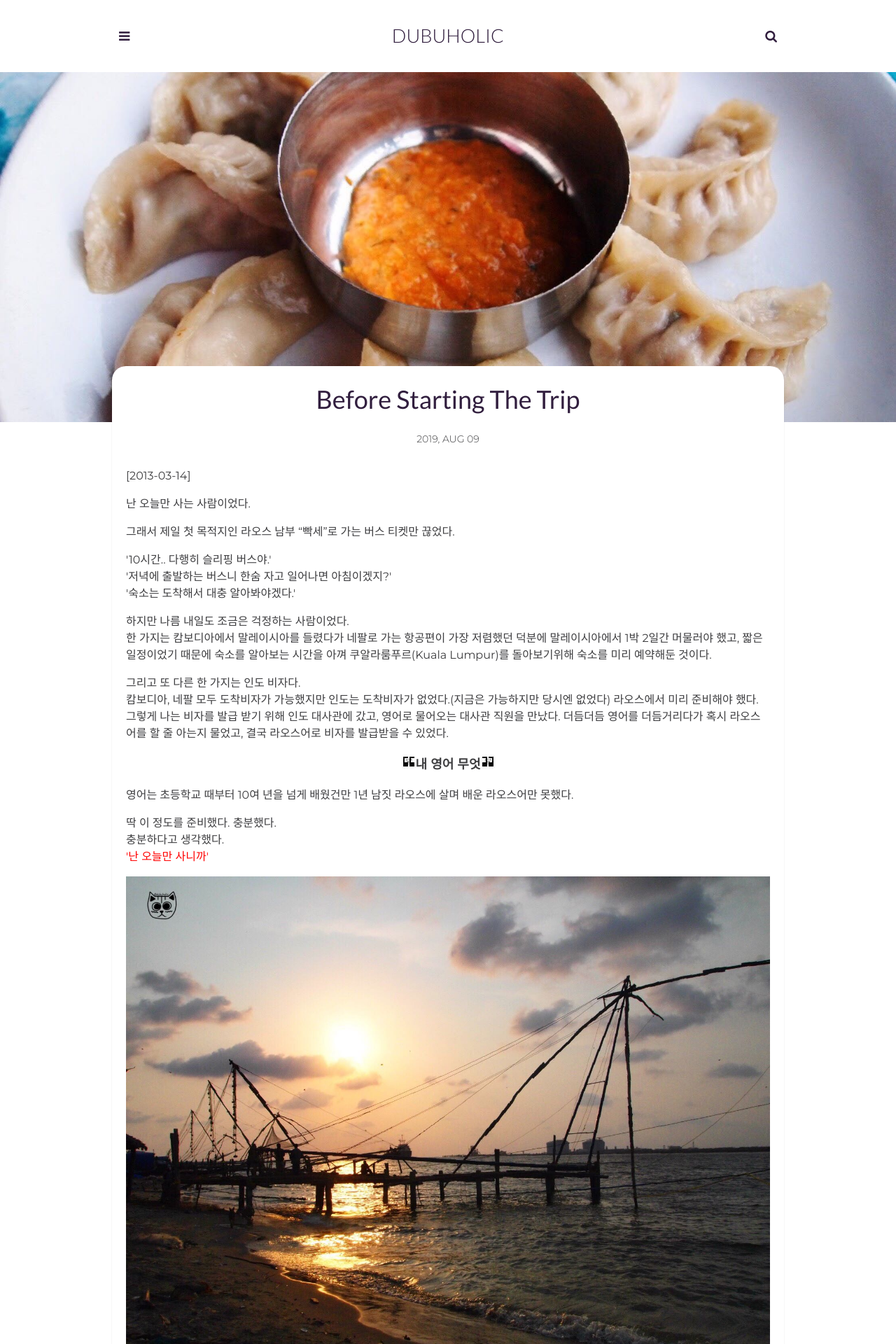
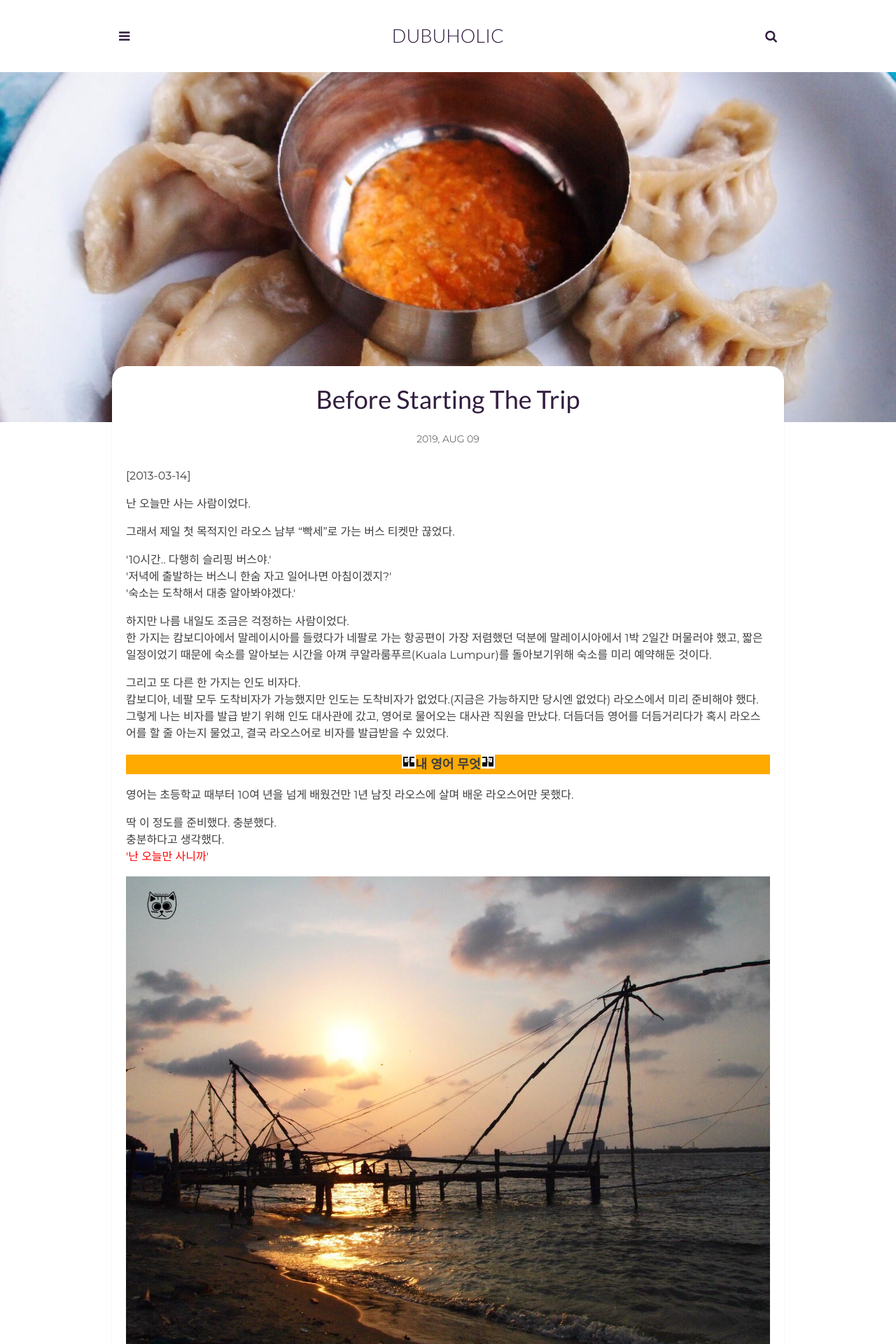
Before and after one commit to HAEZZA/HAEZZA.github.io, a Jekyll site: the page built from _posts/2019-08-12-Prepare.markdown, in a window 1280 px wide. Shown: the top 1920 px of the page at 70% size. Built offline with Jekyll 4.4.1, drawn with Linux system fonts in a browser that asks for light colours; comment, search, counter and statistics services are not loaded.

Commit message:
css page-quote 수정

```diff
--- a/assets/css/main.css
+++ b/assets/css/main.css
@@ -982,7 +982,8 @@ pre {
   text-align: center;
   font-size: large;
   font-weight: bold;
-  padding: 0 100px; }
+  padding: 0 100px;
+  background-color: #ffaa00; }
 
 .page-quote:before {
   content: url("../img/left-quote.jpg");
--- a/assets/css/sass/parts/post-page.scss
+++ b/assets/css/sass/parts/post-page.scss
@@ -17,6 +17,7 @@
   font-size: large;
   font-weight: bold;
   padding: 0 100px;
+  background-color: #ffaa00;
  }
 
 .page-quote:before {
```
